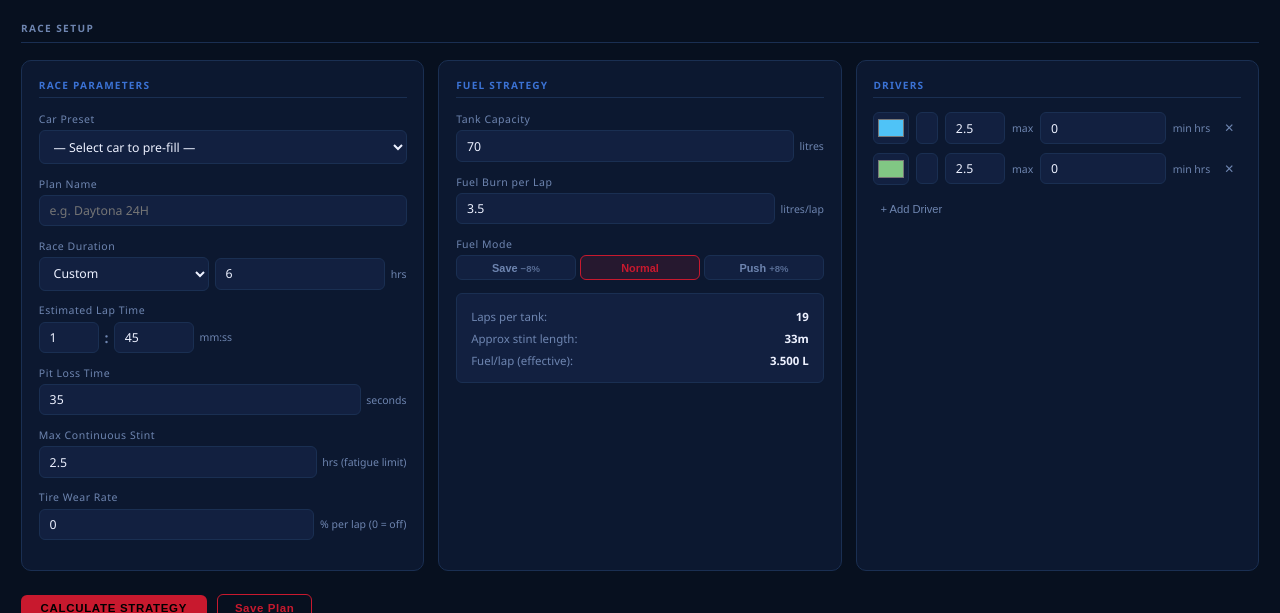
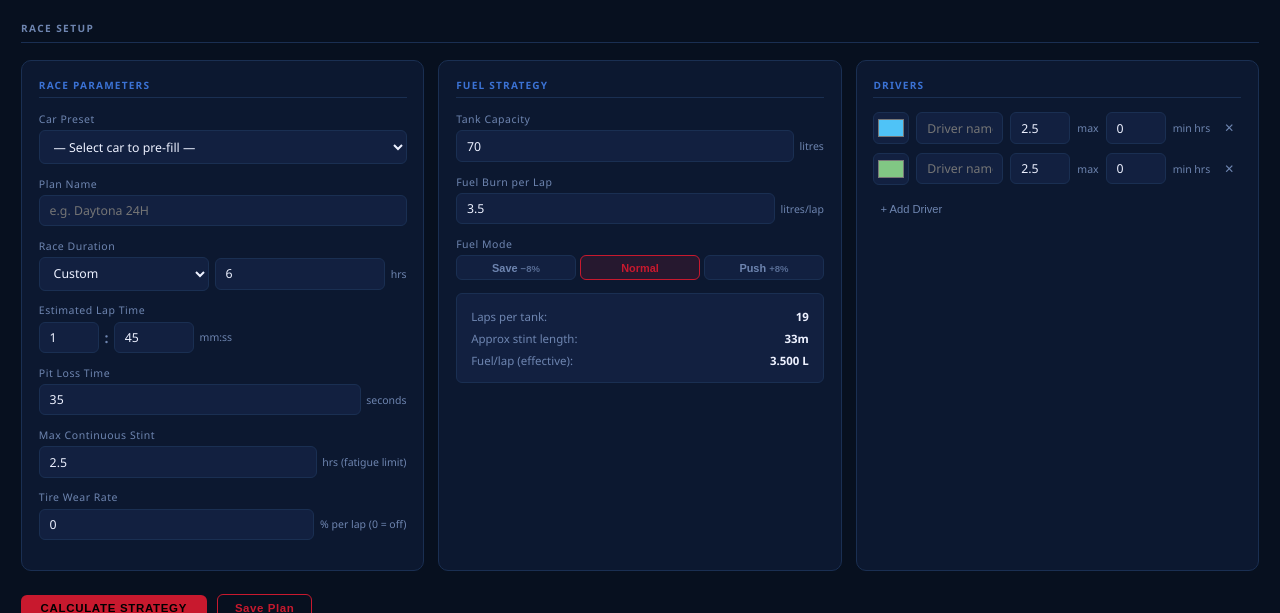
Before and after one commit to OblivionsPeak/endurance-planner, a Flask app: page / in a window 1280 px wide. Shown: the part 56-669 px from the top of the page. Run offline with Flask 3, Linux system fonts and the light colour scheme; data that the repository does not hold is empty; some libraries are stand-ins or nearby versions.

Commit message:
Fix driver name input being squeezed by unsized minhrs field

```diff
--- a/static/style.css
+++ b/static/style.css
@@ -315,8 +315,9 @@ input[type="color"] {
   gap: 0.5rem;
   margin-bottom: 0.6rem;
 }
-.driver-row .driver-name    { flex: 1; }
+.driver-row .driver-name    { flex: 1; min-width: 80px; }
 .driver-row .driver-maxhrs  { width: 60px; flex: 0 0 60px; }
+.driver-row .driver-minhrs  { width: 60px; flex: 0 0 60px; }
 .add-driver-btn { margin-top: 0.4rem; font-size: 0.8rem; }
 
 /* ===== MESSAGES ===== */
```
